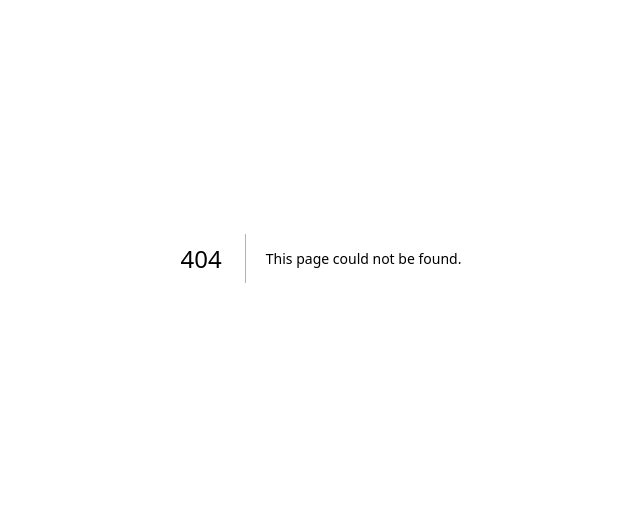
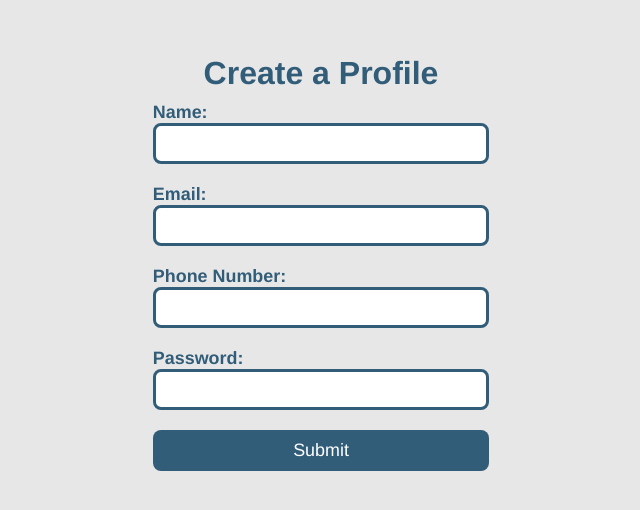
Before and after one commit to ellieliiii/cs4279, a Next.js app in the folder student-match/: page /signUpForm in a window 1280 px wide. Before the commit this address had no page. Shown: the part 142-652 px from the top of the page, without its empty margins (319-959 px from the left). Built offline with nearby package versions, Linux system fonts and the light colour scheme.

Commit message:
updated css and created login and sign up pages

```diff
--- a/student-match/src/app/globals.css
+++ b/student-match/src/app/globals.css
@@ -93,7 +93,7 @@ body {
       rgb(var(--background-end-rgb))
     )
     rgb(var(--background-start-rgb)); */
-  background: #eee;
+  background: #e7e7e7;
 }
 
 a {
--- a/student-match/src/app/homePage/homePage.css
+++ b/student-match/src/app/homePage/homePage.css
@@ -111,7 +111,7 @@
    * Generic Styling
   */
 body {
-  background: #eee;
+  background: #e7e7e7;
   min-height: 100vh;
   box-sizing: border-box;
   /* padding-top: 10vh; */
--- /dev/null
+++ b/student-match/src/app/signUpForm/page.tsx
@@ -0,0 +1,96 @@
+"use client";
+
+import React, { useState } from "react";
+import { useRouter } from "next/navigation";
+import "./signUpForm.css";
+
+interface SignUpFormProps {
+  onSubmit: (data: {
+    name: string;
+    email: string;
+    phoneNumber: string;
+    password: string;
+  }) => void;
+}
+
+const SignUpForm: React.FC<SignUpFormProps> = ({ onSubmit }) => {
+  const [formData, setFormData] = useState({
+    name: "",
+    email: "",
+    phoneNumber: "",
+    password: "",
+  });
+
+  const handleChange = (e: React.ChangeEvent<HTMLInputElement>) => {
+    const { name, value } = e.target;
+    setFormData({ ...formData, [name]: value });
+  };
+
+  const handleSubmit = (e: React.FormEvent<HTMLFormElement>) => {
+    e.preventDefault();
+    onSubmit(formData);
+  };
+
+  return (
+    <div className="signup-form-container">
+      <h1>Create a Profile</h1>
+      <form onSubmit={handleSubmit}>
+        <div>
+          <label htmlFor="name">Name:</label>
+          <input
+            type="text"
+            id="name"
+            name="name"
+            value={formData.name}
+            onChange={handleChange}
+            required
+          />
+        </div>
+        <div>
+          <label htmlFor="email">Email:</label>
+          <input
+            type="email"
+            id="email"
+            name="email"
+            value={formData.email}
+            onChange={handleChange}
+            required
+          />
+        </div>
+        <div>
+          <label htmlFor="phoneNumber">Phone Number:</label>
+          <input
+            type="tel"
+            id="phoneNumber"
+            name="phoneNumber"
+            value={formData.phoneNumber}
+            onChange={handleChange}
+            required
+          />
+        </div>
+        <div>
+          <label htmlFor="password">Password:</label>
+          <input
+            type="password"
+            id="password"
+            name="password"
+            value={formData.password}
+            onChange={handleChange}
+            required
+          />
+        </div>
+        <button type="submit">Submit</button>
+      </form>
+    </div>
+  );
+};
+
+export default function SignUpFormPage() {
+  const router = useRouter();
+  const handleSubmit = (formData: { email: string; password: string }) => {
+    // Send data to backend here
+    console.log("Form submitted with data:", formData);
+    router.push("/homePage");
+  };
+  return <SignUpForm onSubmit={handleSubmit}></SignUpForm>;
+}
--- /dev/null
+++ b/student-match/src/app/signUpForm/signUpForm.css
@@ -0,0 +1,66 @@
+.signup-form-container {
+  /* width: 300px; */
+  /* margin: 0 auto; */
+  display: flex;
+  align-items: center;
+  justify-content: center;
+  flex-direction: column;
+  max-width: 100%;
+  margin: 0 auto;
+  min-height: 100vh;
+}
+
+.signup-form-container h1 {
+  text-align: center;
+  color: #325d79;
+  padding: 10px 10px;
+  font-size: 2em;
+}
+
+.signup-form-container form {
+  display: flex;
+  flex-direction: column;
+}
+
+.signup-form-container label {
+  margin-bottom: 8px;
+  width: 200px; /* Added width to align labels */
+  text-align: left; /* Align labels to the left */
+  color: #325d79;
+  font-weight: bold;
+  font-size: 112%;
+}
+
+.signup-form-container input[type="text"],
+.signup-form-container input[type="email"],
+.signup-form-container input[type="tel"],
+.signup-form-container input[type="password"] {
+  padding: 10px;
+  border-radius: 8px;
+  border: 3px solid #325d79;
+  margin-bottom: 20px;
+  width: 100%;
+}
+
+.signup-form-container button {
+  padding: 10px 30px;
+  border: none;
+  border-radius: 8px;
+  background-color: #325d79;
+  font-size: medium;
+  color: #fff;
+  cursor: pointer;
+  display: block; /* Make button a block element */
+  margin: auto; /* Center the button horizontally */
+  width: 100%; /* Set max width for the button */
+  font-size: 112%;
+}
+
+.signup-form-container button:hover {
+  background-color: #667e92;
+}
+
+* {
+  font-family: "HelveticaNeue-Light", "Helvetica Neue Light", "Helvetica Neue",
+    Helvetica, Arial, "Lucida Grande", sans-serif;
+}
```
Also changed, not shown: student-match/src/app/loginForm/loginForm.css (added, +48 -0 lines), student-match/src/app/loginForm/loginForm.tsx (added, +58 -0 lines), student-match/src/app/page.module.css (+33 -237 lines), student-match/src/app/page.tsx (+18 -14 lines).
